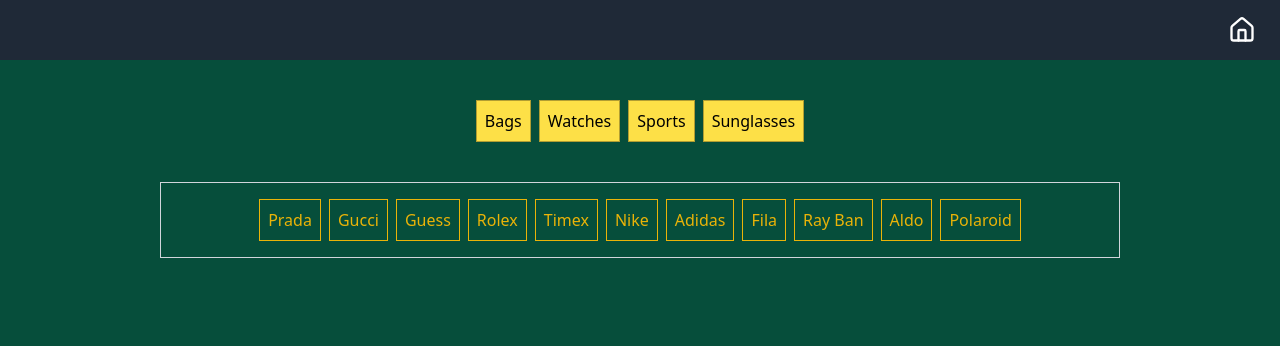
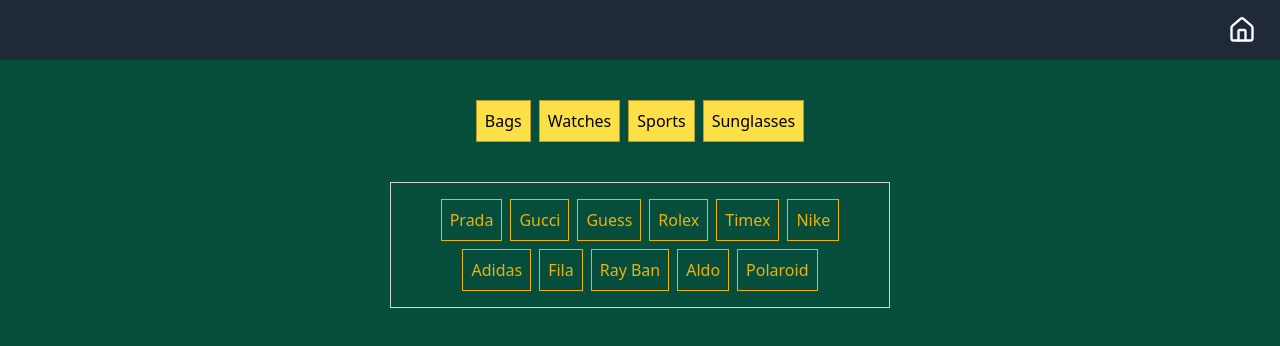
Before and after one commit to pranjal-pathak/Machine-Coding-React, a React (Vite) app: page /filter in a window 1280 px wide. Shown: the top 346 px of the page. Built offline with nearby package versions, Linux system fonts and the light colour scheme.

Commit message:
code added

```diff
--- a/src/components/product-filter/Filter.jsx
+++ b/src/components/product-filter/Filter.jsx
@@ -38,7 +38,8 @@
           );
         })}
       </div>
-      <div className="flex flex-wrap gap-2 border border-gray-300 mt-10 p-4 mx-40 items-center justify-center">
+      <div className='flex justify-center'>
+        <div className="flex flex-wrap gap-2 border border-gray-300 mt-10 p-4 max-w-[500px] items-center justify-center">
           {products
             .filter((item) => currFilters.length === 0 || currFilters.includes(item.category))
             .map((product) => (
@@ -48,6 +49,7 @@
             ))}
         </div>
       </div>
+    </div>
   );
 };
 
```
Lines whose indentation alone changed are shown as unchanged.
